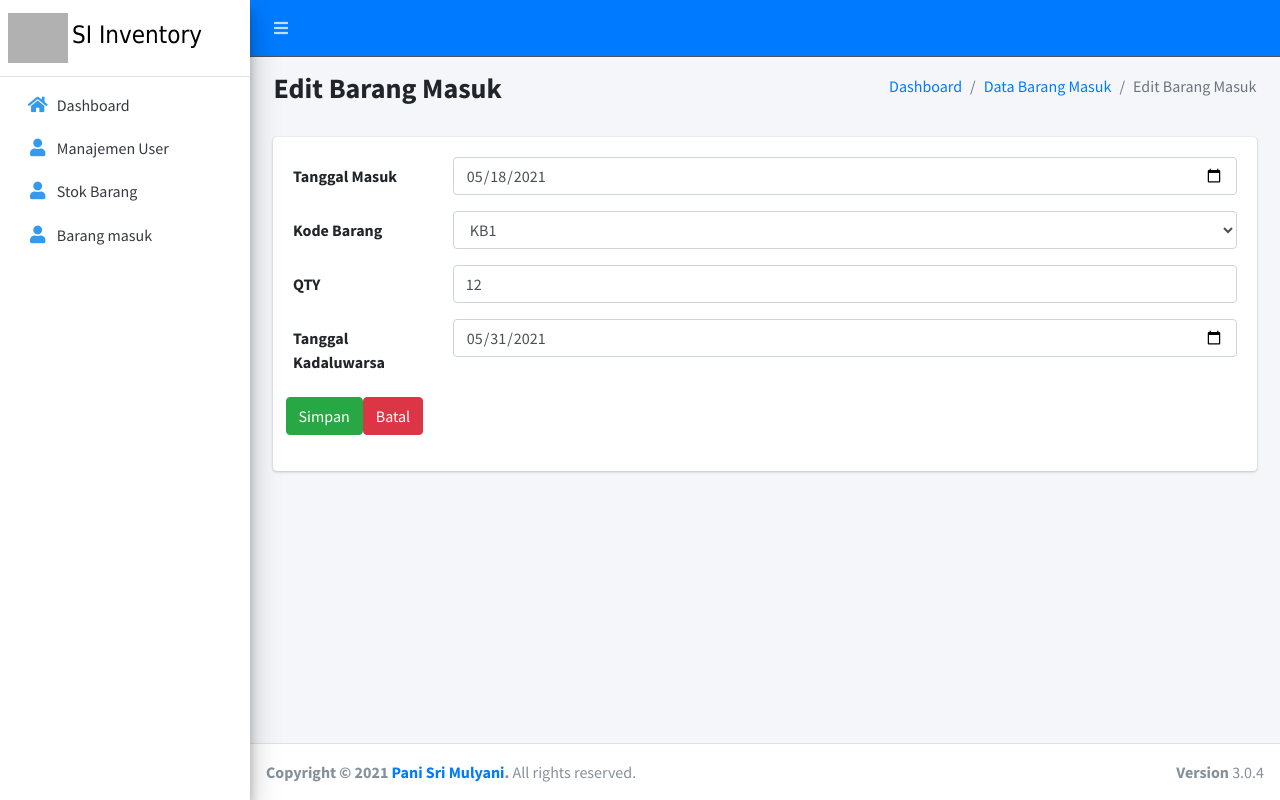
After one commit to FieryInferno/si_inventory, a CodeIgniter app: page /database/admin_gudang/barang_masuk/edit/3 in a window 1280 px wide. The commit adds this page. Run offline with CodeIgniter, Linux system fonts and the light colour scheme; data comes from the database, SQL or seed files in the repository; some libraries are stand-ins or nearby versions; grey boxes are pictures that could not be loaded.

Commit message:
membuat edit barang masuk

```diff
--- a/application/config/routes.php
+++ b/application/config/routes.php
@@ -18,3 +18,4 @@ $route['admin_gudang/stok_barang/edit/(:any)']      = 'adminGudang/Barang/edit/$
 $route['admin_gudang/stok_barang/hapus/(:any)']     = 'adminGudang/Barang/hapus/$1';
 $route['admin_gudang/barang_masuk.html']            = 'adminGudang/BarangMasuk';
 $route['admin_gudang/barang_masuk/tambah.html']     = 'adminGudang/BarangMasuk/tambah';
+$route['admin_gudang/barang_masuk/edit/(:any)']     = 'adminGudang/BarangMasuk/edit/$1';
--- a/application/controllers/adminGudang/BarangMasuk.php
+++ b/application/controllers/adminGudang/BarangMasuk.php
@@ -43,4 +43,39 @@ class BarangMasuk extends CI_Controller {
     $data['barang'] = $this->BarangModel->getAll();
 		$this->load->view('adminGudang/template', $data);
   }
+
+  public function edit($id_barang_masuk)
+  {
+    if ($this->input->post()) {
+      $this->form_validation->set_rules('tanggal_masuk', 'Tanggal Masuk', 'required');
+      $this->form_validation->set_rules('id_barang', 'Kode Barang', 'required');
+      $this->form_validation->set_rules('qty', 'QTY', 'required');
+      $this->form_validation->set_rules('tanggal_kadaluwarsa', 'Tanggal Kadaluwarsa', 'required');
+      if ($this->form_validation->run() !== FALSE) {
+        $this->BarangMasukModel->update($id_barang_masuk);
+        $this->session->set_flashdata('pesan', '
+          <div class="alert alert-success alert-dismissible fade show" role="alert">
+            <strong>Sukses!</strong> Tambah data berhasil.
+            <button type="button" class="close" data-dismiss="alert" aria-label="Close">
+              <span aria-hidden="true">&times;</span>
+            </button>
+          </div>
+        ');
+        redirect('admin_gudang/barang_masuk.html');
+      } else {
+        $this->session->set_flashdata('pesan', '
+          <div class="alert alert-danger alert-dismissible fade show" role="alert">
+            <strong>Gagal!</strong>' . validation_errors() . '
+            <button type="button" class="close" data-dismiss="alert" aria-label="Close">
+              <span aria-hidden="true">&times;</span>
+            </button>
+          </div>
+        ');
+      }
+    }
+    $data           = $this->BarangMasukModel->get($id_barang_masuk);
+    $data['konten'] = 'adminGudang/editBarangMasuk';
+    $data['barang'] = $this->BarangModel->getAll();
+		$this->load->view('adminGudang/template', $data);
+  }
 }
--- a/application/models/BarangMasukModel.php
+++ b/application/models/BarangMasukModel.php
@@ -33,18 +33,17 @@ class BarangMasukModel extends CI_Model {
     ])->row_array();
   }
 
-  public function update($id_barang)
+  public function update($id_barang_masuk)
   {
     $data = [
-      'kode_barang'   => $this->input->post('kode_barang'),
-      'nama_barang'   => $this->input->post('nama_barang'),
-      'kategori'      => $this->input->post('kategori'),
-      'qty'           => $this->input->post('qty'),
-      'satuan'        => $this->input->post('satuan'),
-      'modify_date'   => date('Y-m-d'),
-      'modify_by'     => $this->session->id_user
+      'id_barang'           => $this->input->post('id_barang'),
+      'tanggal_masuk'       => $this->input->post('tanggal_masuk'),
+      'tanggal_kadaluwarsa' => $this->input->post('tanggal_kadaluwarsa'),
+      'qty'                 => $this->input->post('qty'),
+      'modify_date'         => date('Y-m-d'),
+      'modify_by'           => $this->session->id_user
     ];
-    $this->db->where('id_barang', $id_barang);
+    $this->db->where('id_barang_masuk', $id_barang_masuk);
     $this->db->update($this->table, $data);
   }
 
--- a/application/views/adminGudang/barangMasuk.php
+++ b/application/views/adminGudang/barangMasuk.php
@@ -59,7 +59,7 @@
                       <td><?= $key['modify_date']; ?></td>
                       <td><?= $key['user_modify']; ?></td>
                       <td>
-                        <a class="btn btn-primary" href="<?= base_url('admin_gudang/stok_barang/edit/' . $key['id_barang']); ?>">Edit</a>
+                        <a class="btn btn-primary" href="<?= base_url('admin_gudang/barang_masuk/edit/' . $key['id_barang']); ?>">Edit</a>
                         <a class="btn btn-danger" href="<?= base_url('admin_gudang/stok_barang/hapus/' . $key['id_barang']); ?>">Hapus</a>
                       </td>
                     </tr>
--- /dev/null
+++ b/application/views/adminGudang/editBarangMasuk.php
@@ -0,0 +1,68 @@
+<section class="content">
+  <div class="content-header">
+    <div class="container-fluid">
+      <div class="row mb-2">
+        <div class="col-sm-6">
+          <h3><b><font face=""> Edit Barang Masuk </font></b></h3>
+        </div><!-- /.col -->
+        <div class="col-sm-6">
+          <ol class="breadcrumb float-sm-right">
+            <li class="breadcrumb-item"><a href="<?= base_url(); ?>">Dashboard</a></li>
+            <li class="breadcrumb-item"><a href="<?= base_url(); ?>admin_gudang/barang_masuk.html">Data Barang Masuk</a></li>
+            <li class="breadcrumb-item active">Edit Barang Masuk</li>
+          </ol>
+        </div><!-- /.col -->
+      </div><!-- /.row -->
+    </div><!-- /.container-fluid -->
+  </div>
+  <div class="container-fluid">
+    <div class="col-sm-12">
+      <div class="card">
+        <div class="card-body">
+          <?php if ($this->session->pesan) echo $this->session->pesan; ?>
+          <form action="<?= base_url('admin_gudang/barang_masuk/edit/' . $id_barang_masuk); ?>" method="post">
+            <div class="form-group row">
+              <label for="staticEmail" class="col-sm-2 col-form-label">Tanggal Masuk</label>
+              <div class="col-sm-10">
+                <input type="date" required class="form-control" id="staticEmail" placeholder="Masukan Tanggal Masuk" name="tanggal_masuk" value="<?= $tanggal_masuk; ?>">
+              </div>
+            </div>
+            <div class="form-group row">
+              <label for="staticEmail" class="col-sm-2 col-form-label">Kode Barang</label>
+              <div class="col-sm-10">
+                <select name="id_barang" id="id_barang" class="form-control">
+                  <option>Pilih Kode Barang</option>
+                  <?php
+                    foreach ($barang as $key) {
+                      $selected = '';
+                      if ($id_barang == $key['id_barang']) {
+                        $selected = 'selected';
+                      }
+                      echo '<option value="' . $key['id_barang'] . '" ' . $selected . '>' . $key['kode_barang'] . '</option>';
+                    }
+                  ?>
+                </select>
+              </div>
+            </div>
+            <div class="form-group row">
+              <label for="staticEmail" class="col-sm-2 col-form-label">QTY</label>
+              <div class="col-sm-10">
+                <input type="number" required class="form-control" id="staticEmail" placeholder="Masukan QTY" name="qty" value="<?= $qty; ?>">
+              </div>
+            </div>
+            <div class="form-group row">
+              <label for="staticEmail" class="col-sm-2 col-form-label">Tanggal Kadaluwarsa</label>
+              <div class="col-sm-10">
+                <input type="date" required class="form-control" id="staticEmail" placeholder="Masukan Tanggal Kadaluwarsa" name="tanggal_kadaluwarsa" value="<?= $tanggal_kadaluwarsa; ?>">
+              </div>
+            </div>
+            <div class="form-group row">
+              <button type="submit" class="btn btn-success">Simpan</button>
+              <a href="<?= base_url(); ?>admin_gudang/barang_masuk.html" class="btn btn-danger">Batal</a>
+            </div>
+          </form>
+        </div>
+      </div>
+    </div>
+  </div>
+</section>
```
